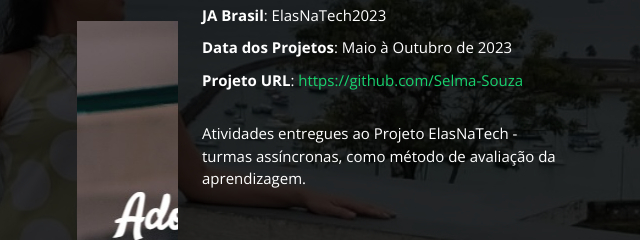
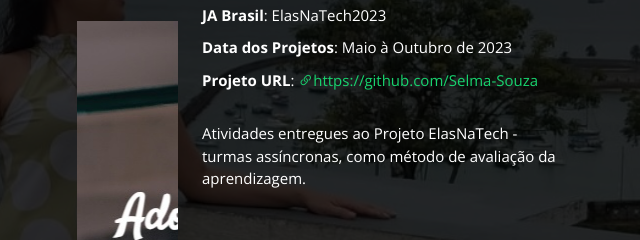
Before and after one commit to Selma-Souza/selma_souza.github.io, a plain HTML site: page portfolio-details.html in a window 1280 px wide. Shown: the part 180-420 px from the top of the page, 640-1280 px from the left. Drawn offline with nearby package versions, Linux system fonts and the light colour scheme.

Commit message:
Add files via upload

```diff
--- a/portfolio-details.html
+++ b/portfolio-details.html
@@ -10,10 +10,8 @@
   <meta content="" name="keywords">
 
   <!-- Favicons -->
-  <!--
-  <link href="assets/img/favicon.png" rel="icon">
+  <link href="assets/img/favicon-32x32.png" rel="icon">
   <link href="assets/img/apple-touch-icon.png" rel="apple-touch-icon">
-  -->
 
   <!-- Google Fonts -->
   <link href="https://fonts.googleapis.com/css?family=Open+Sans:300,300i,400,400i,600,600i,700,700i|Raleway:300,300i,400,400i,500,500i,600,600i,700,700i|Poppins:300,300i,400,400i,500,500i,600,600i,700,700i" rel="stylesheet">
@@ -71,7 +69,7 @@
               <li><strong>Categoria</strong>: Desenvolvimento Web</li>
               <li><strong>JA Brasil</strong>: ElasNaTech2023</li>
               <li><strong>Data dos Projetos</strong>: Maio à Outubro de 2023</li>
-              <li><strong>Projeto URL</strong>: <a href="https://github.com/Selma-Souza">https://github.com/Selma-Souza</a></li>
+              <li><strong>Projeto URL</strong>: <a href="https://github.com/Selma-Souza" target="_blank" class="fw-lighter text-decoration-none bi-link-45deg">https://github.com/Selma-Souza</a></li>
             </ul>
 
             <p>
```
Also changed, not shown: index.html (+2 -4 lines).
